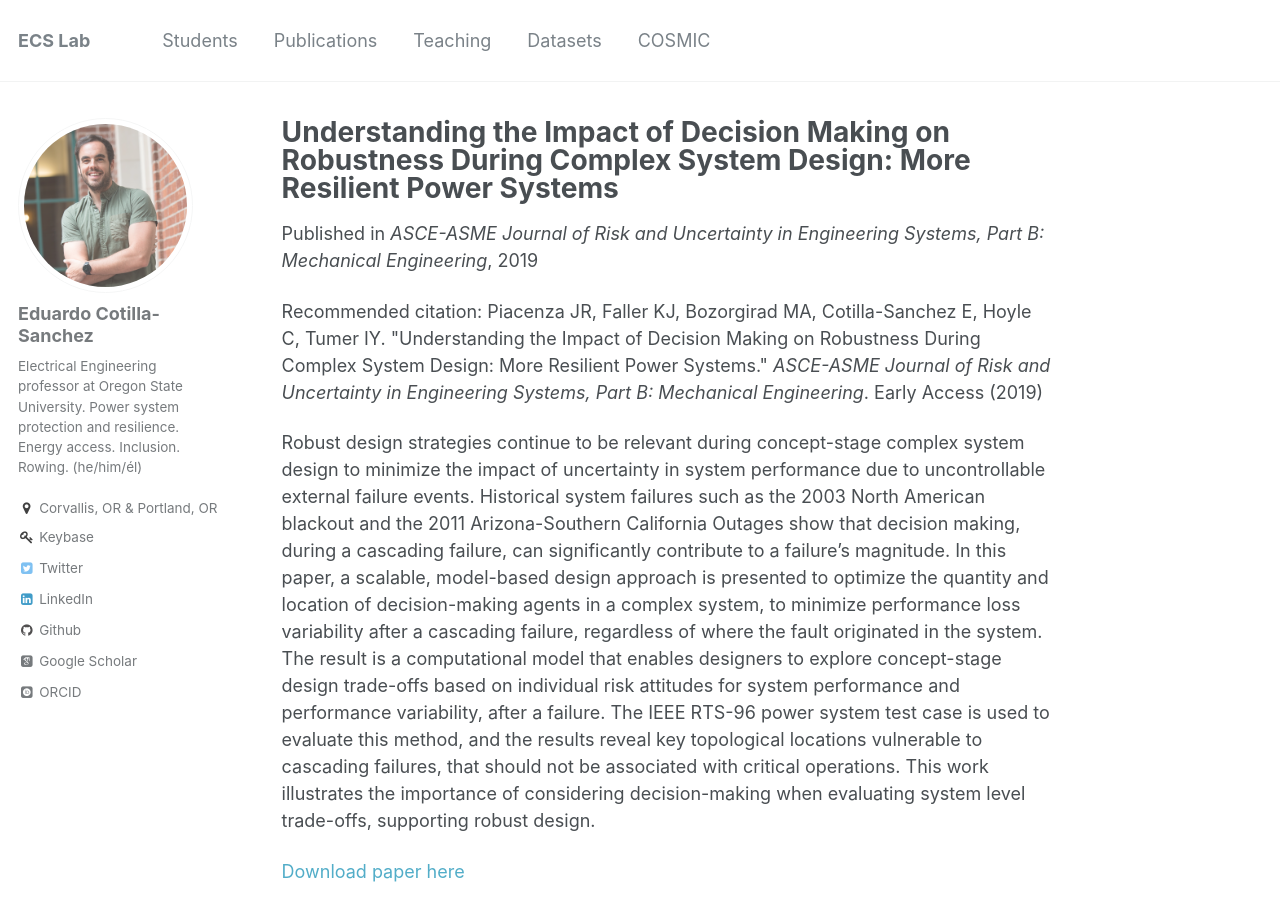
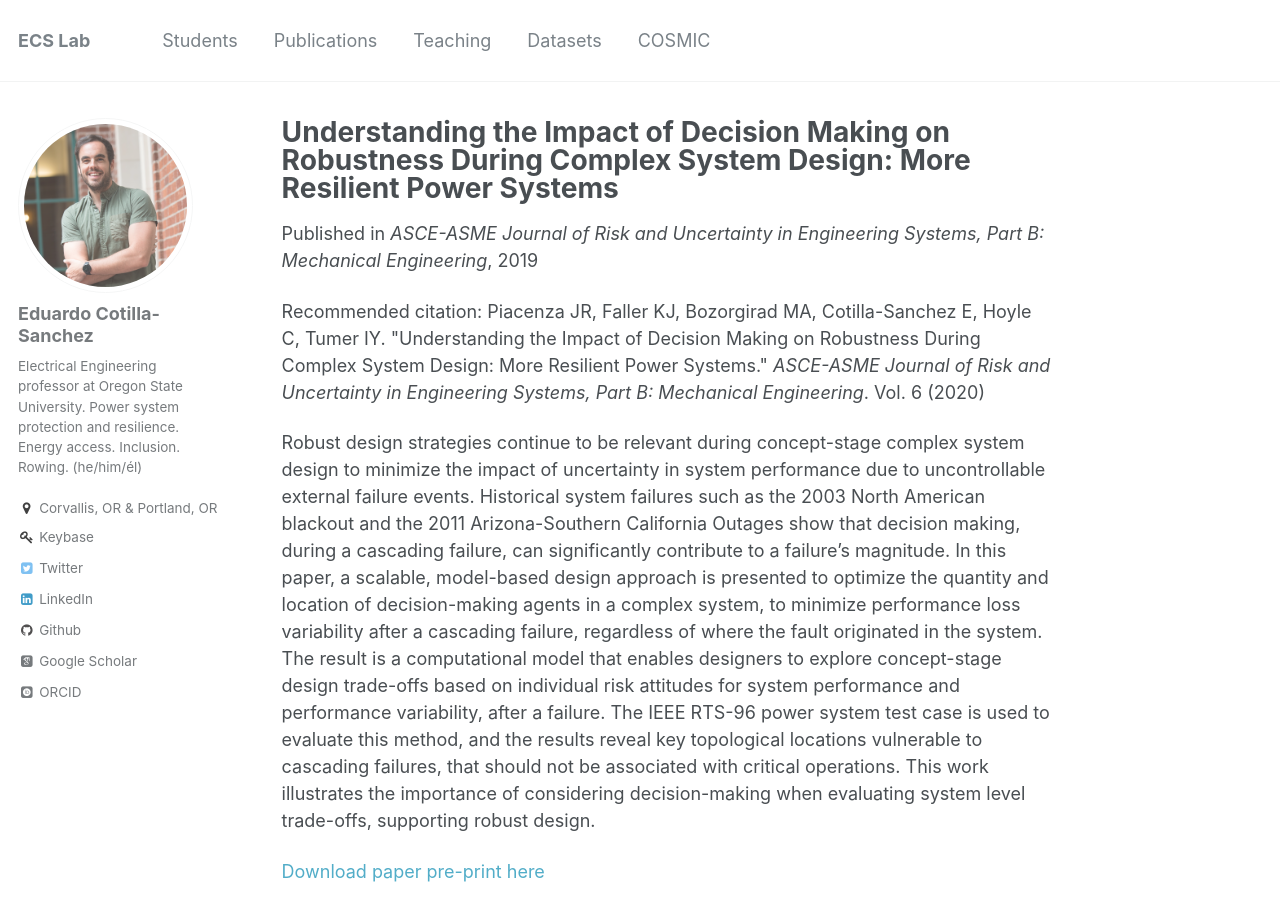
Before and after one commit to ecotillasanchez/ecotillasanchez.github.io, a Jekyll site: the page built from _publications/2019-07-22.md, in a window 1280 px wide and 900 px high. Built offline with Jekyll 4.4.1, drawn with Linux system fonts in a browser that asks for light colours; some web fonts are replaced.

Commit message:
Updated papers and datasets.

```diff
--- a/_publications/2019-07-22.md
+++ b/_publications/2019-07-22.md
@@ -6,9 +6,9 @@ excerpt: ''
 date: 2019-07-22
 venue: 'ASCE-ASME Journal of Risk and Uncertainty in Engineering Systems, Part B: Mechanical Engineering'
 paperurl: ''
-citation: 'Piacenza JR, Faller KJ, Bozorgirad MA, Cotilla-Sanchez E, Hoyle C, Tumer IY. &quot;Understanding the Impact of Decision Making on Robustness During Complex System Design: More Resilient Power Systems.&quot; <i>ASCE-ASME Journal of Risk and Uncertainty in Engineering Systems, Part B: Mechanical Engineering</i>. Early Access (2019)'
+citation: 'Piacenza JR, Faller KJ, Bozorgirad MA, Cotilla-Sanchez E, Hoyle C, Tumer IY. &quot;Understanding the Impact of Decision Making on Robustness During Complex System Design: More Resilient Power Systems.&quot; <i>ASCE-ASME Journal of Risk and Uncertainty in Engineering Systems, Part B: Mechanical Engineering</i>. Vol. 6 (2020)'
 ---
 
 Robust design strategies continue to be relevant during concept-stage complex system design to minimize the impact of uncertainty in system performance due to uncontrollable external failure events. Historical system failures such as the 2003 North American blackout and the 2011 Arizona-Southern California Outages show that decision making, during a cascading failure, can significantly contribute to a failure’s magnitude. In this paper, a scalable, model-based design approach is presented to optimize the quantity and location of decision-making agents in a complex system, to minimize performance loss variability after a cascading failure, regardless of where the fault originated in the system. The result is a computational model that enables designers to explore concept-stage design trade-offs based on individual risk attitudes for system performance and performance variability, after a failure. The IEEE RTS-96 power system test case is used to evaluate this method, and the results reveal key topological locations vulnerable to cascading failures, that should not be associated with critical operations. This work illustrates the importance of considering decision-making when evaluating system level trade-offs, supporting robust design.
 
-[Download paper here]()
+[Download paper pre-print here](https://ecotillasanchez.github.io/files/RISK-18-1099_AuthorProof.pdf)
```
Also changed, not shown: _pages/datasets.md (+5 -1 lines), 1 other file.
